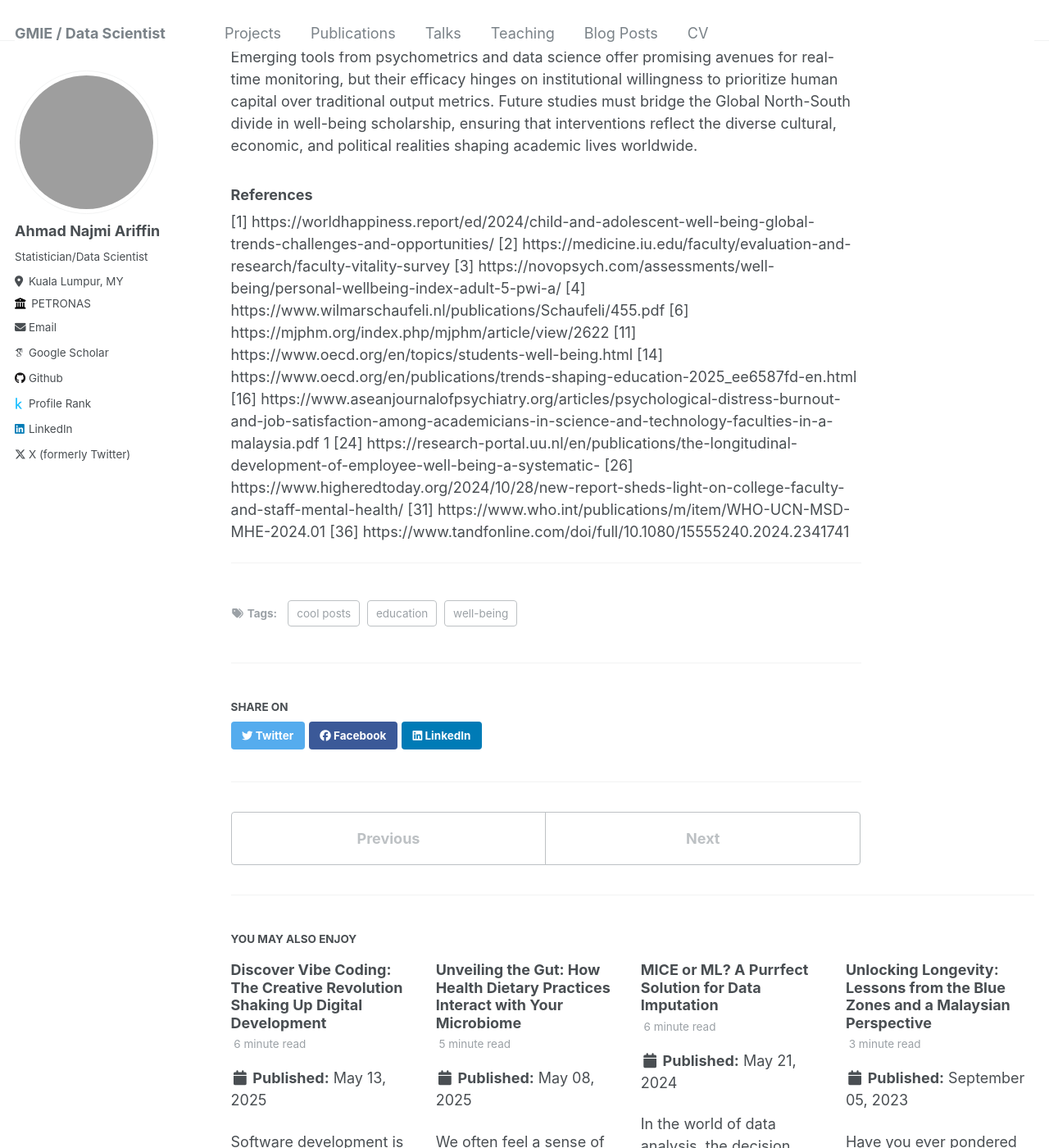
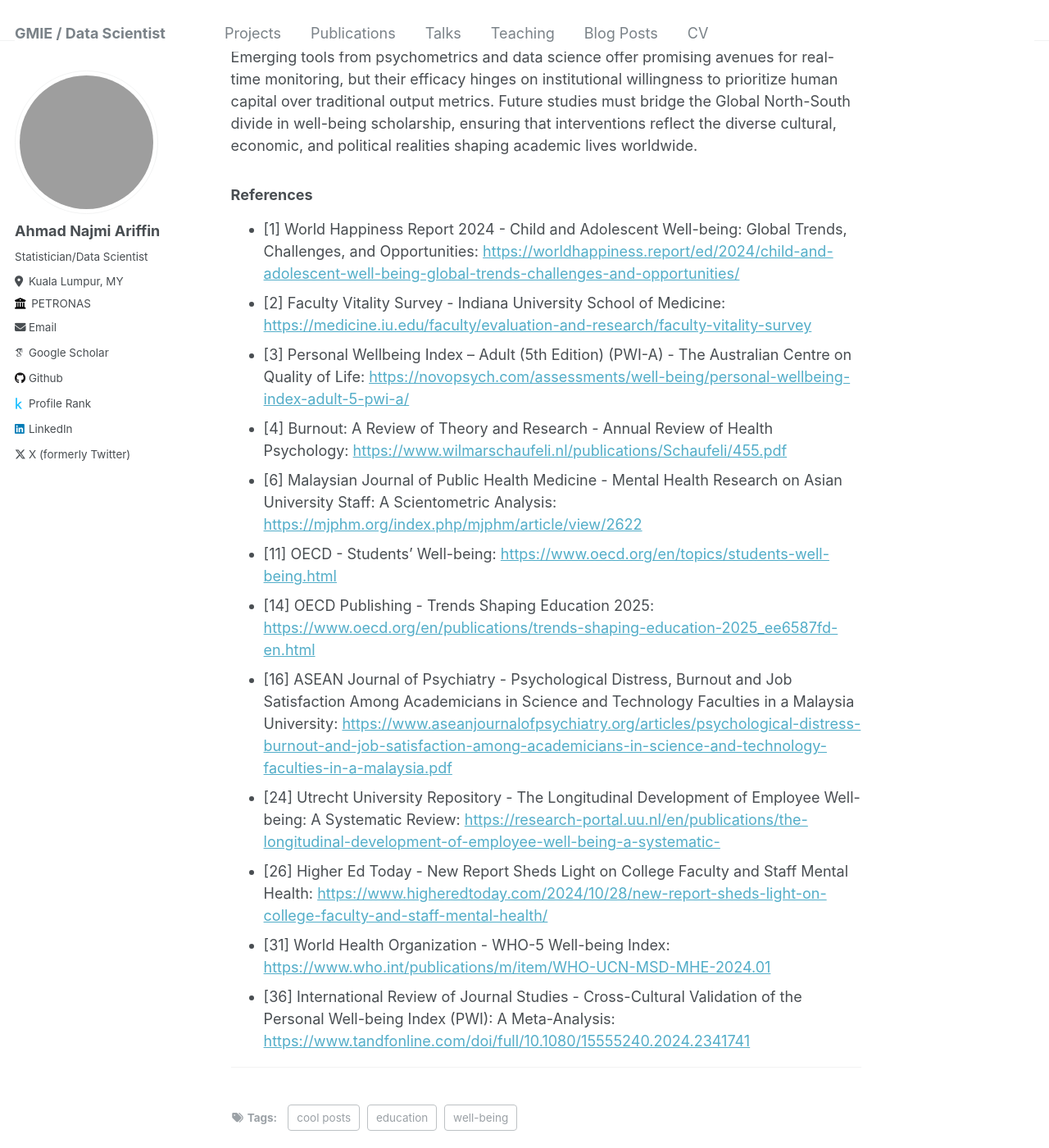
Before and after one commit to booluckgmie/anajmiariffin.github.io, a Jekyll site: the page built from _posts/2024-10-15-blog-wellbeduc.md, in a window 1280 px wide and 1400 px high, scrolled down 4549 px. Shown: the whole window at 82% size. Built offline with Jekyll 4.4.1, drawn with Linux system fonts in a browser that asks for light colours; some web fonts are replaced; grey boxes are pictures that could not be loaded.

Commit message:
Update 2024-10-15-blog-wellbeduc.md

```diff
--- a/_posts/2024-10-15-blog-wellbeduc.md
+++ b/_posts/2024-10-15-blog-wellbeduc.md
@@ -95,17 +95,18 @@ Natural language processing of grant proposals identifies stress markers; applic
 The well-being of university lecturers serves as both a barometer of educational system health and a predictor of societal innovation capacity. While global trends highlight universal stressors like productivity demands and work-life imbalance, regional disparities in Asia and data gaps in Malaysia underscore the need for localized research frameworks. Emerging tools from psychometrics and data science offer promising avenues for real-time monitoring, but their efficacy hinges on institutional willingness to prioritize human capital over traditional output metrics. Future studies must bridge the Global North-South divide in well-being scholarship, ensuring that interventions reflect the diverse cultural, economic, and political realities shaping academic lives worldwide.
 
 ### References
-[1] https://worldhappiness.report/ed/2024/child-and-adolescent-well-being-global-trends-challenges-and-opportunities/
-[2] https://medicine.iu.edu/faculty/evaluation-and-research/faculty-vitality-survey
-[3] https://novopsych.com/assessments/well-being/personal-wellbeing-index-adult-5-pwi-a/
-[4] https://www.wilmarschaufeli.nl/publications/Schaufeli/455.pdf
-[6] https://mjphm.org/index.php/mjphm/article/view/2622
-[11] https://www.oecd.org/en/topics/students-well-being.html
-[14] https://www.oecd.org/en/publications/trends-shaping-education-2025_ee6587fd-en.html
-[16] https://www.aseanjournalofpsychiatry.org/articles/psychological-distress-burnout-and-job-satisfaction-among-academicians-in-science-and-technology-faculties-in-a-malaysia.pdf 1
-[24] https://research-portal.uu.nl/en/publications/the-longitudinal-development-of-employee-well-being-a-systematic-
-[26] https://www.higheredtoday.org/2024/10/28/new-report-sheds-light-on-college-faculty-and-staff-mental-health/
-[31] https://www.who.int/publications/m/item/WHO-UCN-MSD-MHE-2024.01
-[36] https://www.tandfonline.com/doi/full/10.1080/15555240.2024.2341741
+
+* [1] World Happiness Report 2024 - Child and Adolescent Well-being: Global Trends, Challenges, and Opportunities: [https://worldhappiness.report/ed/2024/child-and-adolescent-well-being-global-trends-challenges-and-opportunities/](https://worldhappiness.report/ed/2024/child-and-adolescent-well-being-global-trends-challenges-and-opportunities/)
+* [2] Faculty Vitality Survey - Indiana University School of Medicine: [https://medicine.iu.edu/faculty/evaluation-and-research/faculty-vitality-survey](https://medicine.iu.edu/faculty/evaluation-and-research/faculty-vitality-survey)
+* [3] Personal Wellbeing Index – Adult (5th Edition) (PWI-A) - The Australian Centre on Quality of Life: [https://novopsych.com/assessments/well-being/personal-wellbeing-index-adult-5-pwi-a/](https://novopsych.com/assessments/well-being/personal-wellbeing-index-adult-5-pwi-a/)
+* [4] Burnout: A Review of Theory and Research - Annual Review of Health Psychology: [https://www.wilmarschaufeli.nl/publications/Schaufeli/455.pdf](https://www.wilmarschaufeli.nl/publications/Schaufeli/455.pdf)
+* [6] Malaysian Journal of Public Health Medicine - Mental Health Research on Asian University Staff: A Scientometric Analysis: [https://mjphm.org/index.php/mjphm/article/view/2622](https://mjphm.org/index.php/mjphm/article/view/2622)
+* [11] OECD - Students' Well-being: [https://www.oecd.org/en/topics/students-well-being.html](https://www.oecd.org/en/topics/students-well-being.html)
+* [14] OECD Publishing - Trends Shaping Education 2025: [https://www.oecd.org/en/publications/trends-shaping-education-2025_ee6587fd-en.html](https://www.oecd.org/en/publications/trends-shaping-education-2025_ee6587fd-en.html)
+* [16] ASEAN Journal of Psychiatry - Psychological Distress, Burnout and Job Satisfaction Among Academicians in Science and Technology Faculties in a Malaysia University: [https://www.aseanjournalofpsychiatry.org/articles/psychological-distress-burnout-and-job-satisfaction-among-academicians-in-science-and-technology-faculties-in-a-malaysia.pdf](https://www.aseanjournalofpsychiatry.org/articles/psychological-distress-burnout-and-job-satisfaction-among-academicians-in-science-and-technology-faculties-in-a-malaysia.pdf)
+* [24] Utrecht University Repository - The Longitudinal Development of Employee Well-being: A Systematic Review: [https://research-portal.uu.nl/en/publications/the-longitudinal-development-of-employee-well-being-a-systematic-](https://research-portal.uu.nl/en/publications/the-longitudinal-development-of-employee-well-being-a-systematic-)
+* [26] Higher Ed Today - New Report Sheds Light on College Faculty and Staff Mental Health: [https://www.higheredtoday.com/2024/10/28/new-report-sheds-light-on-college-faculty-and-staff-mental-health/](https://www.higheredtoday.com/2024/10/28/new-report-sheds-light-on-college-faculty-and-staff-mental-health/)
+* [31] World Health Organization - WHO-5 Well-being Index: [https://www.who.int/publications/m/item/WHO-UCN-MSD-MHE-2024.01](https://www.who.int/publications/m/item/WHO-UCN-MSD-MHE-2024.01)
+* [36] International Review of Journal Studies - Cross-Cultural Validation of the Personal Well-being Index (PWI): A Meta-Analysis: [https://www.tandfonline.com/doi/full/10.1080/15555240.2024.2341741](https://www.tandfonline.com/doi/full/10.1080/15555240.2024.2341741)
 
 ------
```
